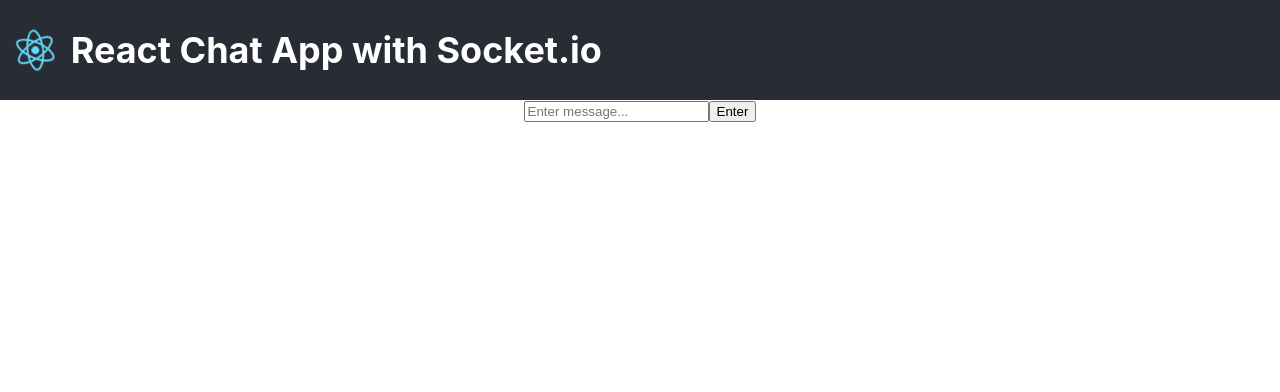
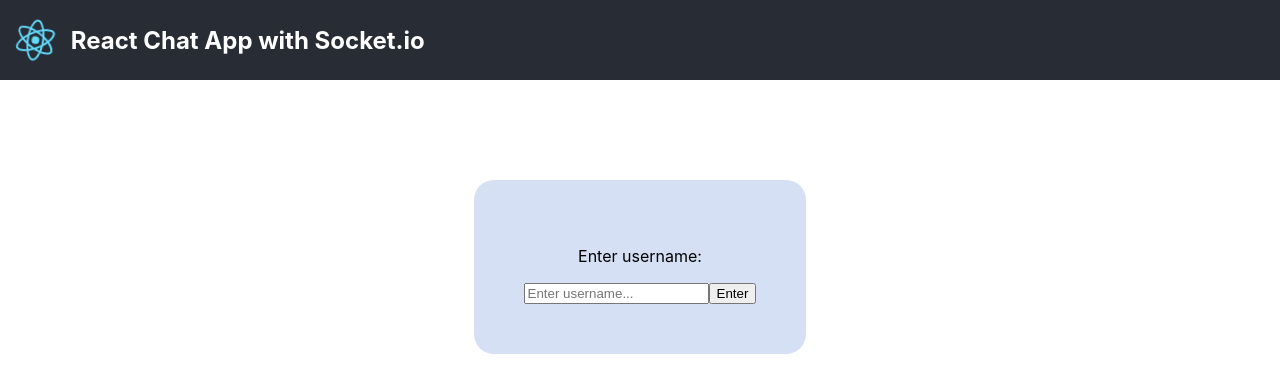
Before and after one commit to MilenaGiachetti/react-chat, a React (Create React App) app in the folder client/: page / in a window 1280 px wide. Shown: the top 392 px of the page. Built offline with nearby package versions, Linux system fonts and the light colour scheme.

Commit message:
Add basic style

```diff
--- a/client/src/App.js
+++ b/client/src/App.js
@@ -13,11 +13,16 @@ const App = () => {
 				<img src={logo} className={classes.AppLogo} alt="logo" />
 				<h1 className={classes.AppTitle}>React Chat App with Socket.io</h1>
 			</header>
-			<SignIn onSubmitAction={(newUsername) => setUsername(newUsername)}/>
-			{username ?
-			<Chat username={username}/>
-			:null
-			}
+			<body>
+				{username ?
+					null
+					:<SignIn onSubmitAction={(newUsername) => setUsername(newUsername)}/>
+				}
+				{username ?
+					<Chat username={username}/>
+					:null
+				}
+			</body>
 		</div>
 	)
 }
--- a/client/src/App.module.scss
+++ b/client/src/App.module.scss
@@ -15,12 +15,13 @@
 
 .AppHeader {
 	background-color: #282c34;
-	min-height: 100px;
+	height: 100%;
+	min-height: 10vh;
 	display: flex;
 	flex-direction: row;
 	align-items: center;
 	justify-content: flex-start;
-	font-size: 18px;
+	font-size: 12px;
 	color: white;
 }
 
--- a/client/src/Components/Chat/Chat.js
+++ b/client/src/Components/Chat/Chat.js
@@ -1,6 +1,7 @@
 import React, {useEffect, useState, useRef} from 'react';
 import Input from './Input';
 import Message from './Message';
+import classes from './Chat.module.scss';
 import { io } from 'socket.io-client';
 
 const URL = 'http://127.0.0.1:4001';
@@ -64,12 +65,8 @@ const Chat = (props) => {
 	}
 
 	return (
-		<div>
-			<Input
-				socket={socket}
-				onSubmitMessage={messageString => submitMessage(messageString)}
-			/>
-			<div className="messagesContainer">
+		<div className={classes.Chat}>
+			<div className={classes.MessagesContainer}>
 				{messages.map((message, index) =>
 					<Message
 						key={index}
@@ -79,6 +76,11 @@ const Chat = (props) => {
 					/>
 				)}
 			</div>
+			<Input
+				className={classes.textInput}
+				socket={socket}
+				onSubmitMessage={messageString => submitMessage(messageString)}
+			/>
 		</div>
 	)
 }
--- /dev/null
+++ b/client/src/Components/Chat/Chat.module.scss
@@ -0,0 +1,21 @@
+.Chat {
+    width: 100%;
+    height: 100%;
+    margin: 10px auto;
+    display: flex;
+    flex-direction: column;
+    max-width: 500px;
+    .MessagesContainer {
+        height: 70vh;
+        overflow-y: auto;
+        border: 2px solid rgba(92, 131, 214, 0.25);
+        width: 100%;
+        margin: auto;
+        display: flex;
+        flex-direction: column-reverse;
+    }
+    .textInput {
+        margin-top: auto;
+        width: 100%;
+    }
+}
--- a/client/src/Components/Chat/Input.js
+++ b/client/src/Components/Chat/Input.js
@@ -1,4 +1,5 @@
 import React, {useState} from 'react';
+import classes from './Input.module.scss';
 
 // import PropTypes from 'prop-types'
 
@@ -10,6 +11,7 @@ const Input = (props) => {
 
 	return (
 		<form
+			className={classes.Form}
 			action="."
 			onSubmit={e => {
 				e.preventDefault()
@@ -18,12 +20,17 @@ const Input = (props) => {
 			}}
 		>
 			<input
+				className={classes.Input}
 				type="text"
 				placeholder={'Enter message...'}
 				value={message}
 				onChange={e => setMessage( e.target.value )}
 			/>
-			<input type="submit" value={'Send'} />
+			<input
+				type="submit"
+				value='Send'
+				className={classes.Button}
+			/>
 		</form>
 	)
 }
--- /dev/null
+++ b/client/src/Components/Chat/Input.module.scss
@@ -0,0 +1,12 @@
+.Form {
+    width: 100%;
+    margin: 10px 0;
+}
+.Input {
+    width: 75%;
+    min-height: 40px;
+}
+.Button {
+    width: 25%;
+    min-height: 40px;
+}
--- a/client/src/Components/SignIn/SignIn.js
+++ b/client/src/Components/SignIn/SignIn.js
@@ -1,4 +1,5 @@
 import React, {useState} from 'react';
+import classes from './SignIn.module.scss';
 
 // import PropTypes from 'prop-types'
 
@@ -15,10 +16,12 @@ const SignIn = (props) => {
                 e.preventDefault();
                 props.onSubmitAction(newUsername)
 			}}
+			className={classes.SignInCtn}
 		>
+			<p>Enter username:</p>
 			<input
 				type="text"
-				placeholder={'Enter message...'}
+				placeholder={'Enter username...'}
 				value={newUsername}
 				onChange={e => setNewUsername( e.target.value )}
 			/>
--- /dev/null
+++ b/client/src/Components/SignIn/SignIn.module.scss
@@ -0,0 +1,7 @@
+.SignInCtn {
+    display: inline-block;
+    padding: 50px;
+    border-radius: 20px;
+    margin: 100px auto;
+    background-color: rgba(92, 131, 214, 0.25);
+}
--- a/client/src/index.css
+++ b/client/src/index.css
@@ -13,9 +13,6 @@ code {
   	font-family: source-code-pro, Menlo, Monaco, Consolas, 'Courier New', monospace;
 }
 
-.messagesContainer {
-	max-width: 500px;
-	margin: auto;
-	display: flex;
-	flex-direction: column-reverse;
+body {
+	min-height: 85vh;
 }
```
Also changed, not shown: 1 other file (tests, documents, lock files or other folders).
